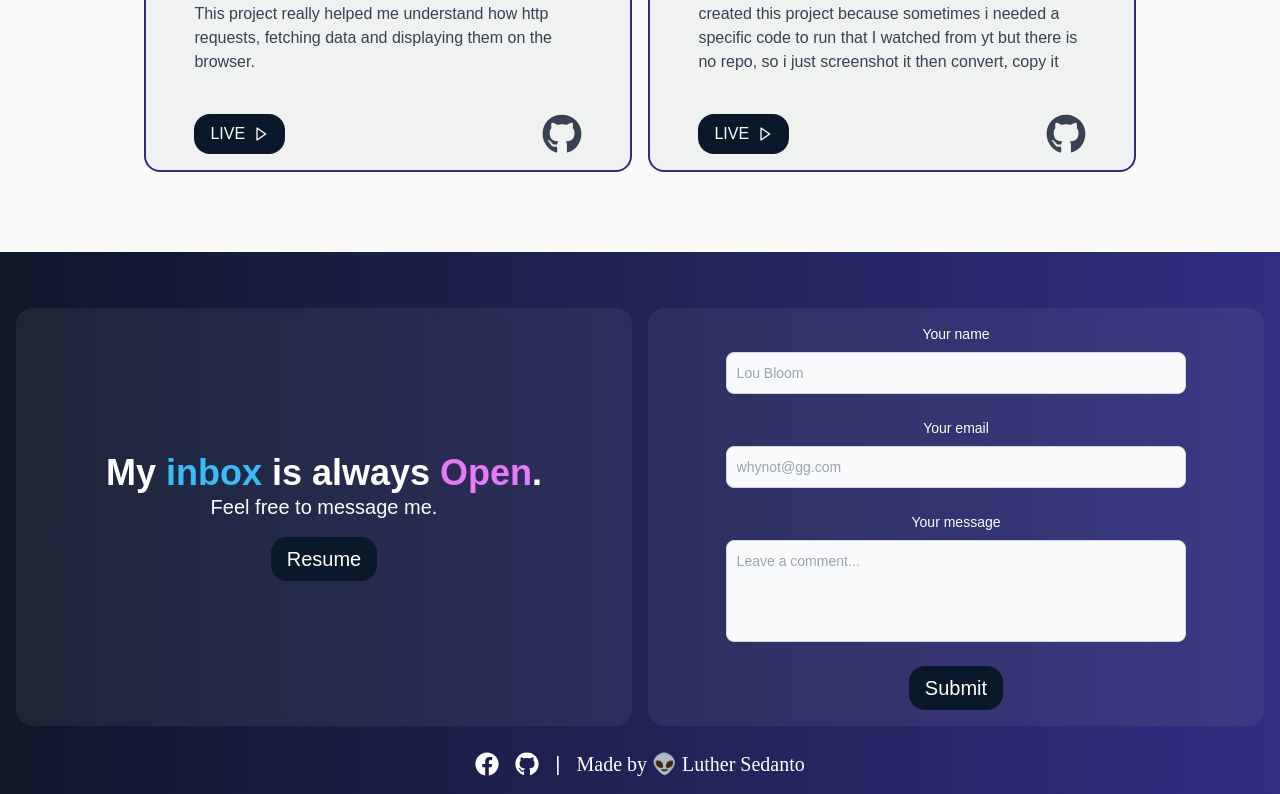
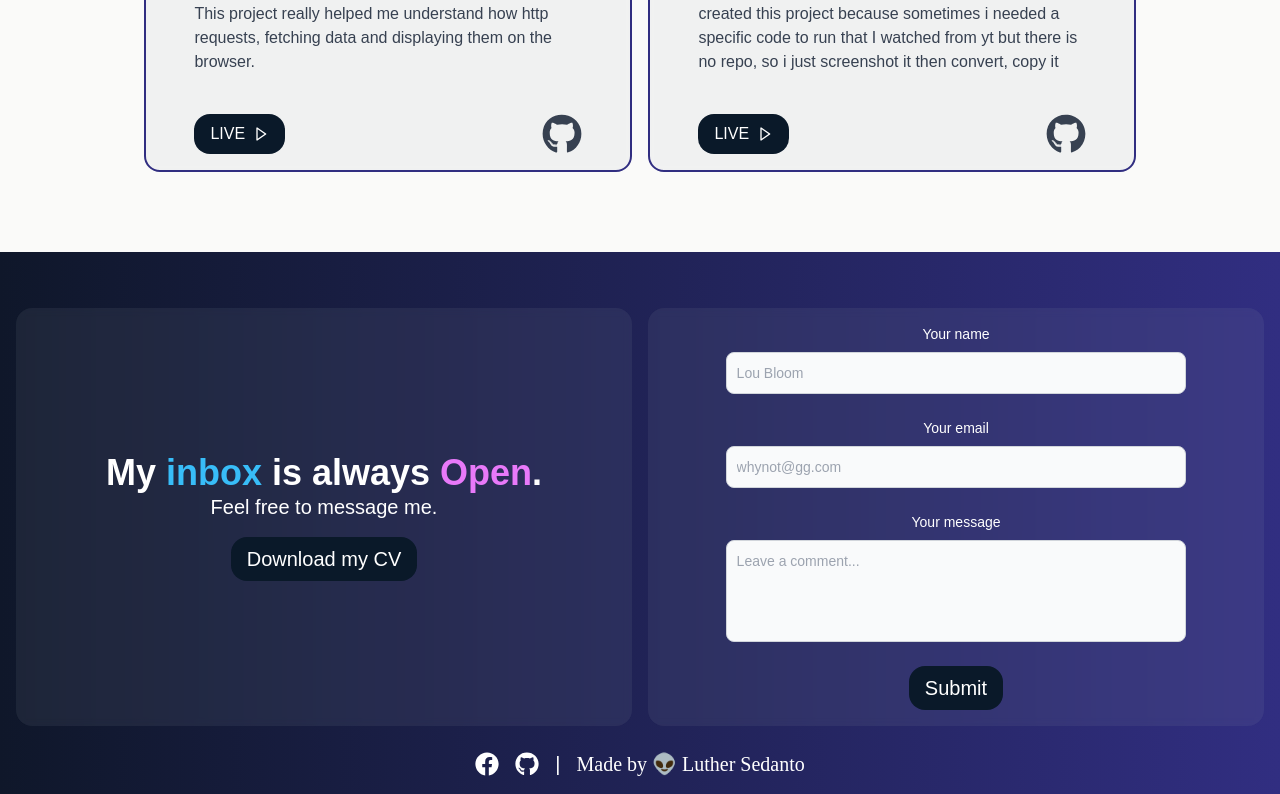
Before and after one commit to lthrsdnto/my_portfolio, a React (Create React App) app: page / in a window 1280 px wide. Shown: the part 2773-3567 px from the top of the page. Built offline with nearby package versions, Linux system fonts and the light colour scheme.

Commit message:
Update Contact.jsx

```diff
--- a/src/components/Contact.jsx
+++ b/src/components/Contact.jsx
@@ -21,7 +21,7 @@ function Contact() {
                     "_blank"
                   )
                 } className="mt-4 cursor-pointer inline-flex items-center py-2 px-4 text-md font-medium text-center bg-[#0A1929] hover:text-[#64FFDA] rounded-2xl hover:scale-105 hover:rounded-none duration-200 ease-in-out">
-                Resume
+                Download my CV
               </div>
             </div>
           </div>
```
